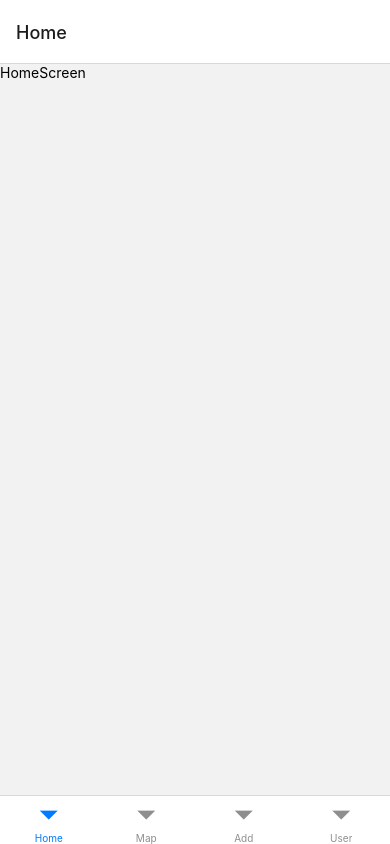
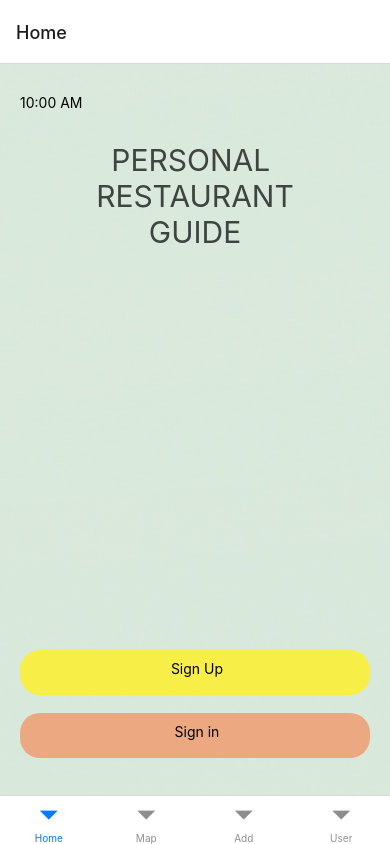
Before and after one commit to bitwiserob/personal-restaurant-guide, a React Native app in the folder PersonalRestaurantGuide/: screen /Home in a window 390 px wide. Built offline with nearby package versions, Linux system fonts and the light colour scheme.

Commit message:
designed login/signup screen

```diff
--- /dev/null
+++ b/PersonalRestaurantGuide/app/colors.js
@@ -0,0 +1,7 @@
+const colors = {
+  yellow: "#F7EE47",
+  title: "#3f4440",
+  pink: "#eca881",
+};
+
+export { colors };
--- a/PersonalRestaurantGuide/screens/HomeScreen.js
+++ b/PersonalRestaurantGuide/screens/HomeScreen.js
@@ -1,10 +1,73 @@
-import { ScrollView, StyleSheet, Text, View } from 'react-native';
+import {
+  ScrollView,
+  StyleSheet,
+  Text,
+  View,
+  ImageBackground,
+  Button,
+  TouchableHighlight,
+} from "react-native";
 
-const HomeScreen = () =>{
-    return(
-        <View>
-            <Text>HomeScreen</Text>
-        </View>
-    );
-}
+import { colors } from "../app/colors";
+const HomeScreen = () => {
+  return (
+    <ImageBackground
+      style={{ flex: 1, padding: 20 }}
+      source={require("../assets/background_homepage.jpg")}
+    >
+      <View style={styles.top}>
+        <Text style={{ alignSelf: "flex-start", bottom: "15%" }}>10:00 AM</Text>
+
+        <Text style={styles.title}>PERSONAL </Text>
+        <Text style={styles.title}>RESTAURANT</Text>
+        <Text style={styles.title}>GUIDE</Text>
+      </View>
+
+      <View style={styles.bottom}>
+        <TouchableHighlight
+          style={[styles.button, { backgroundColor: colors.yellow }]}
+          activeOpacity={0.6}
+          underlayColor="#DDDDDD"
+          onPress={() => alert("Pressed!")}
+        >
+          <Text style={styles.text}> Sign Up</Text>
+        </TouchableHighlight>
+        <TouchableHighlight
+          style={[styles.button, { backgroundColor: colors.pink }]}
+          activeOpacity={0.6}
+          underlayColor="#DDDDDD"
+          onPress={() => alert("Pressed!")}
+        >
+          <Text style={styles.text}> Sign in</Text>
+        </TouchableHighlight>
+      </View>
+    </ImageBackground>
+  );
+};
+
+const styles = StyleSheet.create({
+  top: {
+    alignItems: "center",
+    justifyContent: "center",
+    flex: 0.3,
+  },
+  title: {
+    fontSize: 30,
+    color: colors.title,
+  },
+  bottom: {
+    flex: 0.7,
+    justifyContent: "flex-end",
+  },
+  button: {
+    flex: 0.1,
+    borderRadius: 20,
+    marginBottom: "5%",
+  },
+  text: {
+    textAlign: "center",
+    padding: 10,
+  },
+});
+
 export default HomeScreen;
```
Also changed, not shown: PersonalRestaurantGuide/assets/background_homepage.jpg (added).
